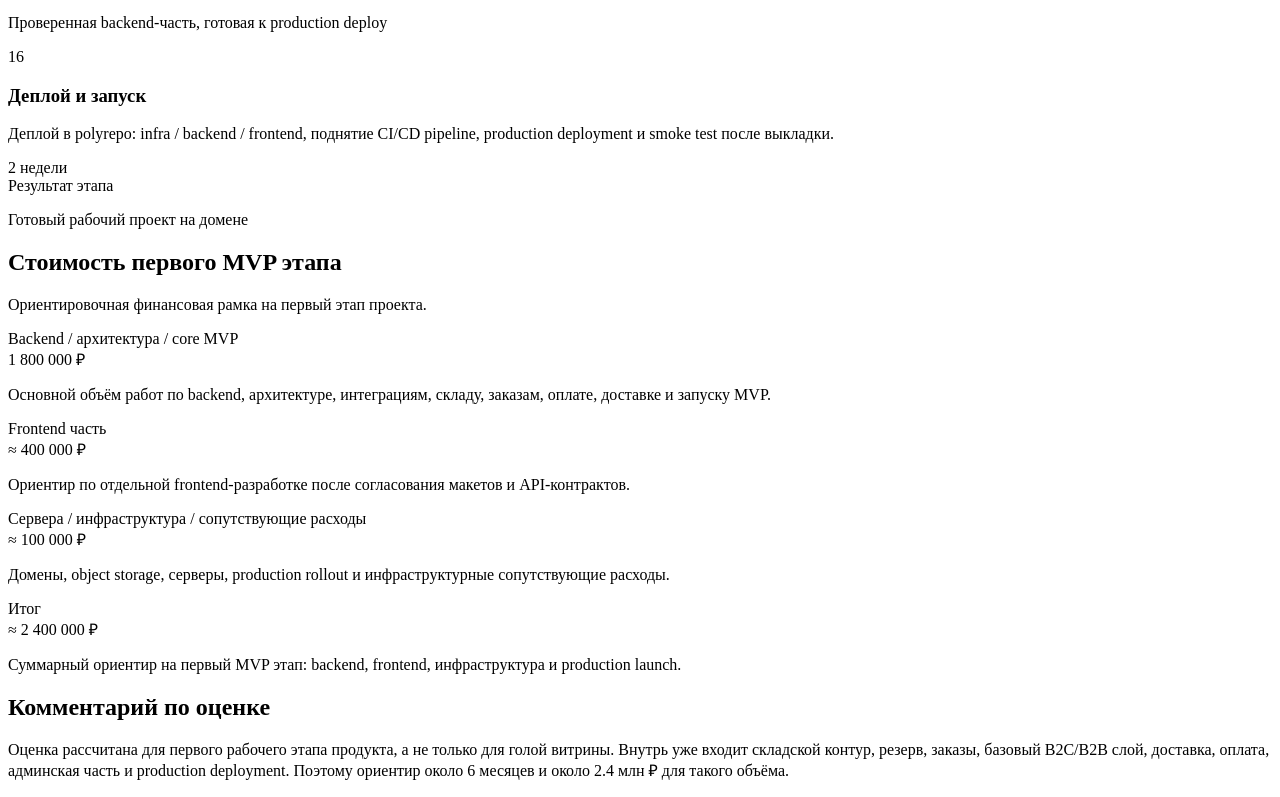
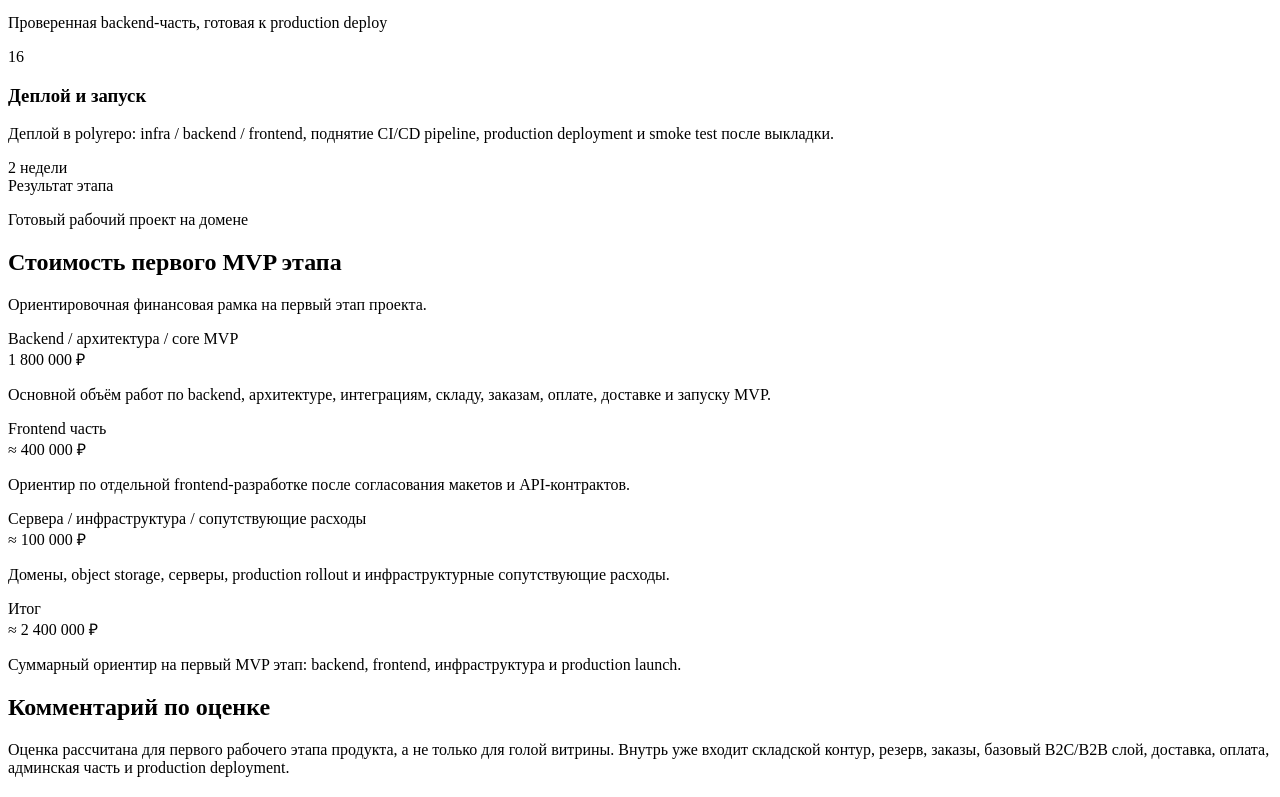
Before and after one commit to sharpprahs/project_architecture_template, a SvelteKit app: page /preliminary_deadlines in a window 1280 px wide. Shown: the part 4310-5107 px from the top of the page. Built offline with nearby package versions, Linux system fonts and the light colour scheme.

Commit message:
change text

```diff
--- a/src/routes/preliminary_deadlines/+page.svelte
+++ b/src/routes/preliminary_deadlines/+page.svelte
@@ -348,8 +348,7 @@
       <p class="mt-2 text-sm text-slate-700">
         Оценка рассчитана для первого рабочего этапа продукта, а не только для голой витрины.
         Внутрь уже входит складской контур, резерв, заказы, базовый B2C/B2B слой, доставка,
-        оплата, админская часть и production deployment. Поэтому ориентир около 6 месяцев и
-        около 2.4 млн ₽ для такого объёма.
+        оплата, админская часть и production deployment.
       </p>
     </section>
   </div>
```
